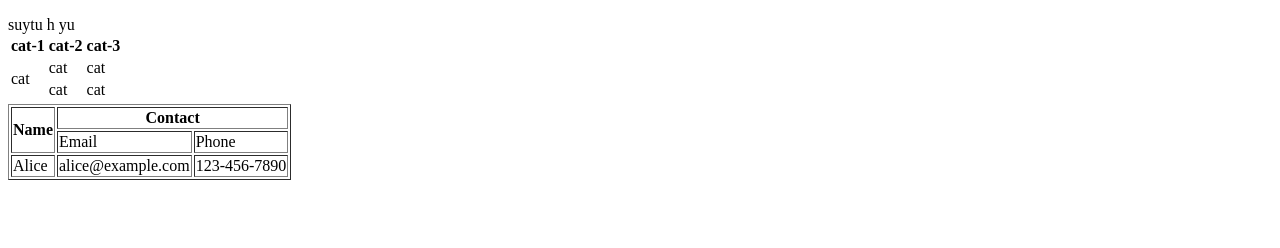
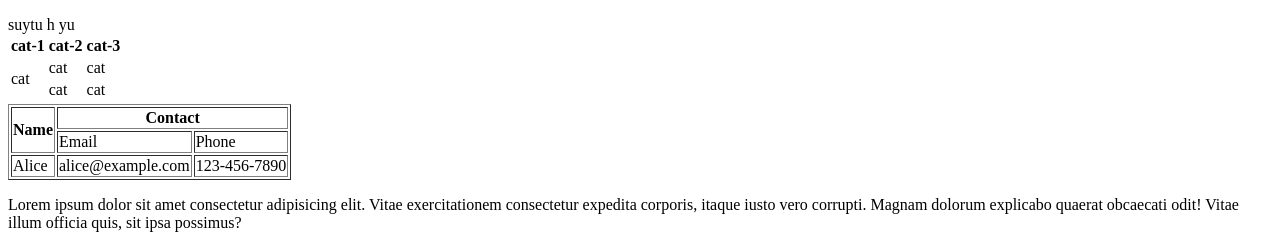
Before and after one commit to RakshaGanesh5/basic_html, a plain HTML site: page index.html in a window 1280 px wide. Shown: the part 1463-1711 px from the top of the page. Before the commit the page ends 1651 px from the top, so only its background shows below. Drawn offline with Linux system fonts and the light colour scheme.

Commit message:
p is added

```diff
--- a/index.html
+++ b/index.html
@@ -81,6 +81,6 @@
       <td>123-456-7890</td>
     </tr>
   </table>
-
+  <p>Lorem ipsum dolor sit amet consectetur adipisicing elit. Vitae exercitationem consectetur expedita corporis, itaque iusto vero corrupti. Magnam dolorum explicabo quaerat obcaecati odit! Vitae illum officia quis, sit ipsa possimus?</p>
 </body>
 </html>
```
